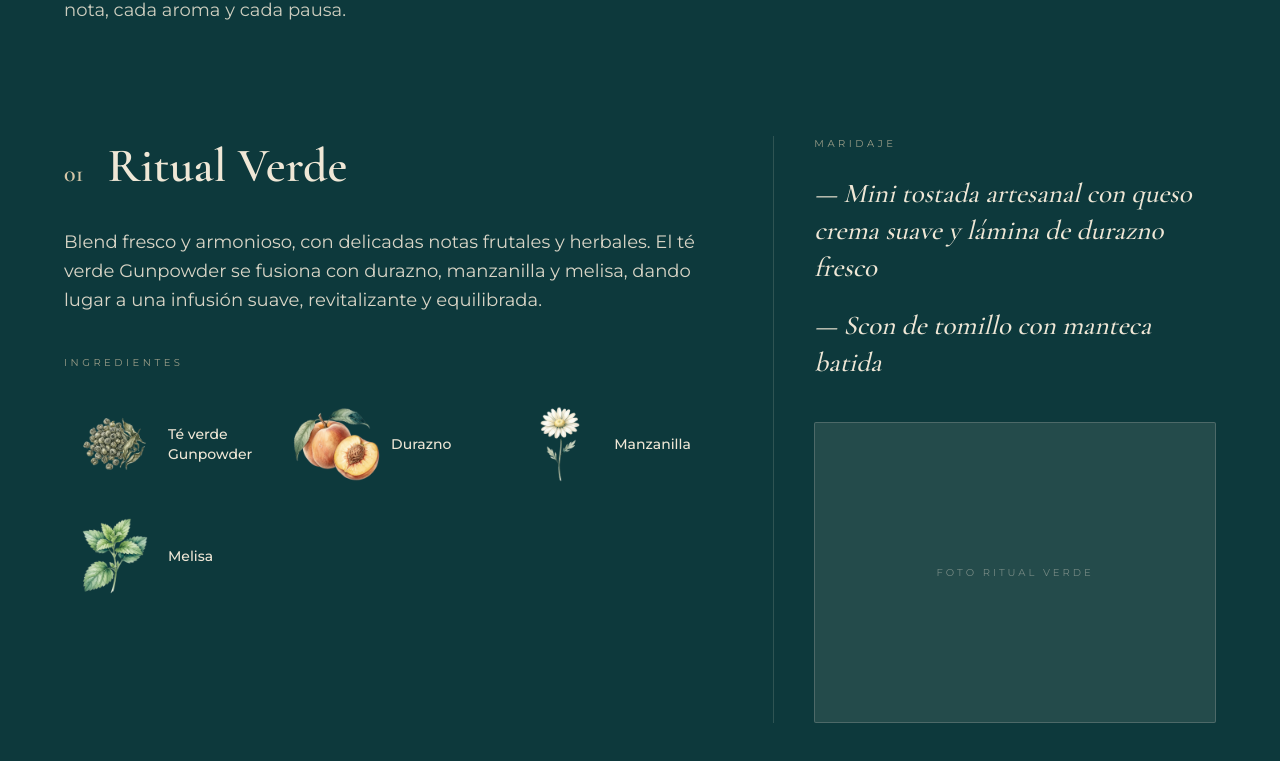
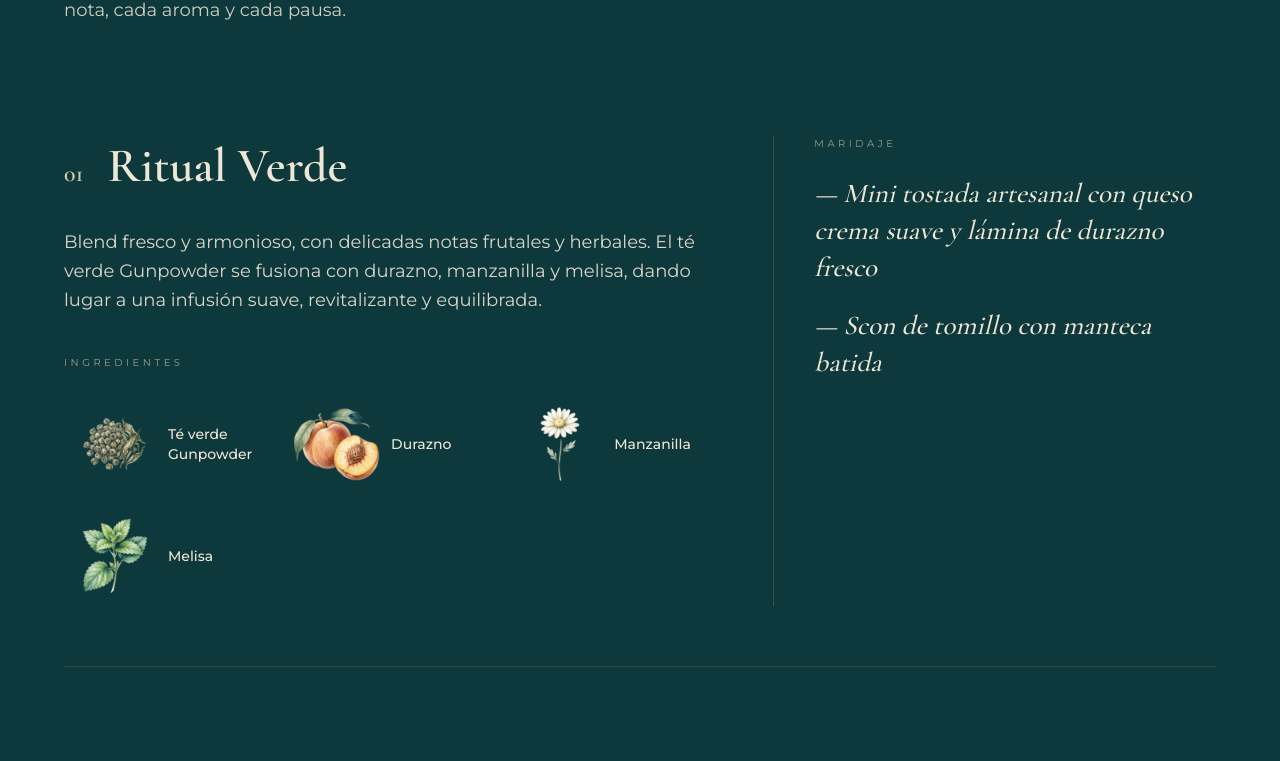
Before and after one commit to leo43161/calu, a Next.js app: page / in a window 1280 px wide. Shown: the part 3036-3797 px from the top of the page. Built offline with nearby package versions, Linux system fonts and the light colour scheme.

Commit message:
Se mejoro los apckaging y el mensaje de bienvenida

```diff
--- a/app/components/BlendsMenu.tsx
+++ b/app/components/BlendsMenu.tsx
@@ -57,7 +57,7 @@ export function BlendsMenu() {
             <motion.article
               key={b.id}
               variants={fadeUp}
-              className="grid lg:grid-cols-12 gap-10 lg:gap-16 pb-20 lg:pb-24 border-b border-silk-cream/10 last:border-b-0 last:pb-0"
+              className="grid lg:grid-cols-12 gap-10 lg:gap-16 pb-20 lg:pb-15 border-b border-silk-cream/10 last:border-b-0 last:pb-0"
             >
               {/* Columna izquierda: nombre + descripción + ingredientes */}
               <div className="lg:col-span-7 space-y-8">
@@ -122,14 +122,14 @@ export function BlendsMenu() {
                   </ul>
                 </div>
 
-                <MediaSlot
+                {/* <MediaSlot
                   src={b.image}
                   alt={b.imageAlt ?? b.name}
                   aspect="aspect-[4/3]"
                   label={`Foto ${b.name}`}
                   variant="dark"
                   sizes="(max-width: 1024px) 100vw, 40vw"
-                />
+                /> */}
               </div>
             </motion.article>
           ))}
```
